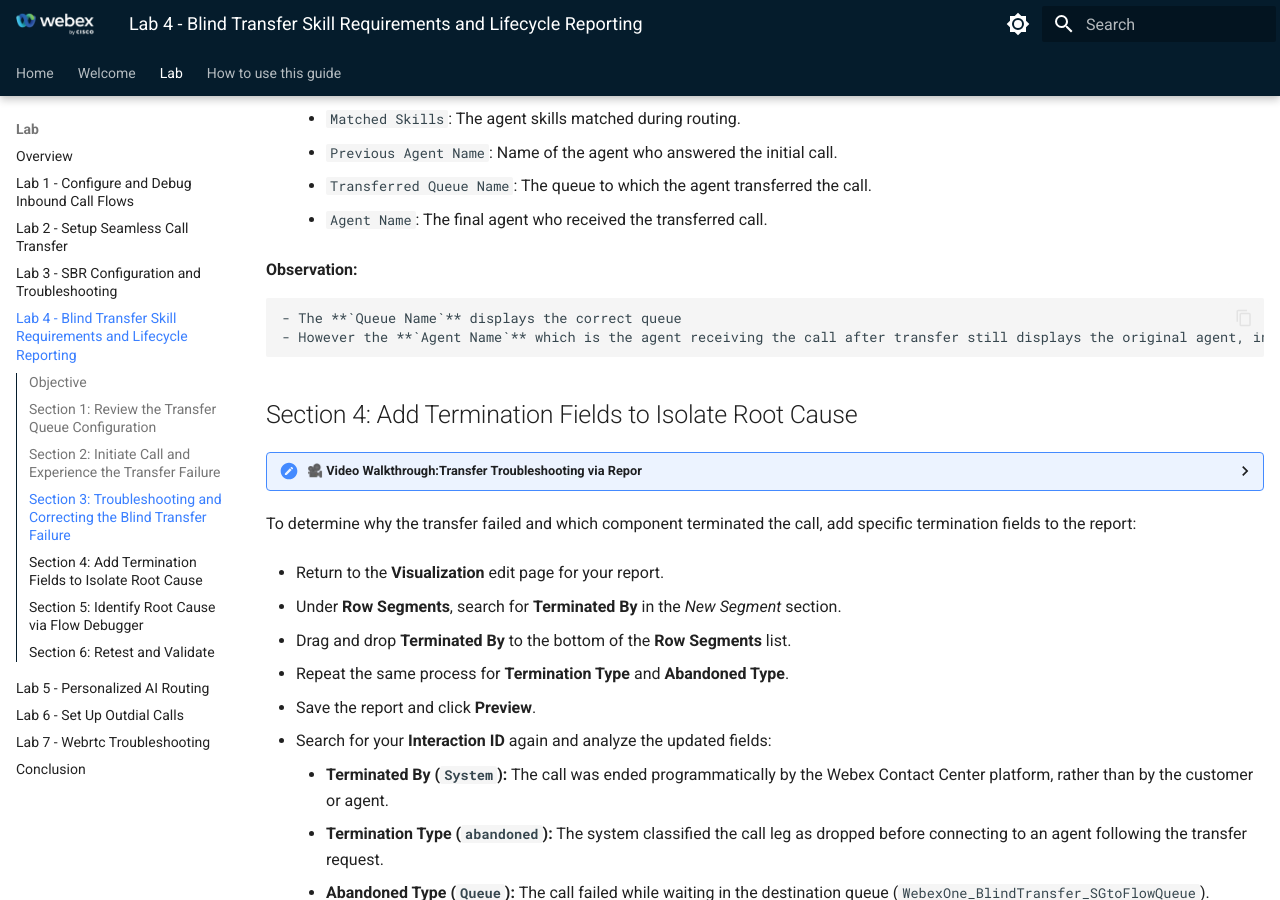
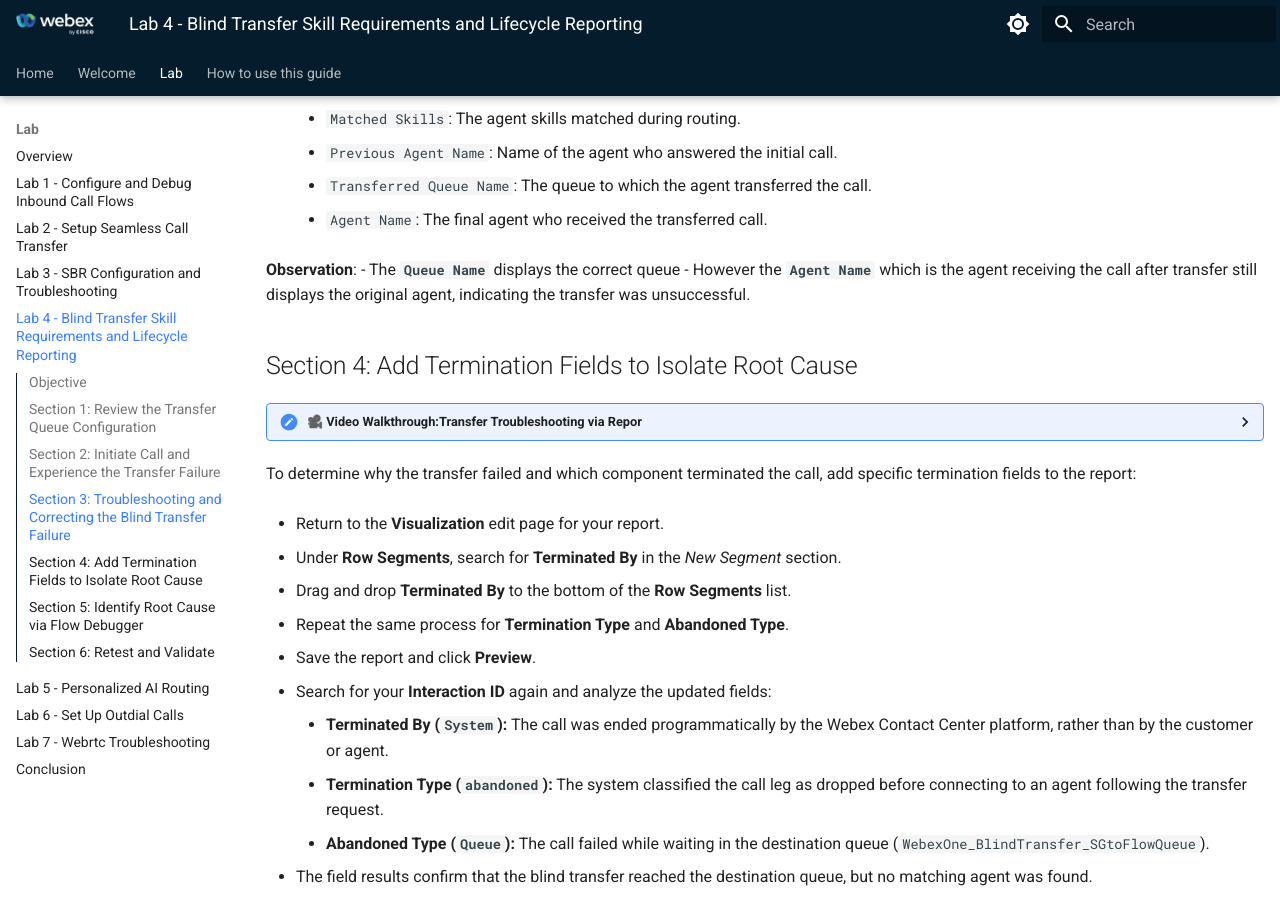
Before and after one commit to WebexCC-SA/LAB-21177, an MkDocs documentation site: the page built from docs/Excercise4.md, in a window 1280 px wide and 900 px high, scrolled down 3284 px. Built offline with MkDocs 1.6.1 and Material for MkDocs 9.7.7, drawn with Linux system fonts in a browser that asks for light colours.

```diff
--- a/docs/Excercise4.md
+++ b/docs/Excercise4.md
@@ -154,10 +154,9 @@ To troubleshoot a blind transfer failure, let's inspect two tools:
 	* `Transferred Queue Name`: The queue to which the agent transferred the call.
 	* `Agent Name`: The final agent who received the transferred call.
 
-  **Observation:**
-
-	- The **`Queue Name`** displays the correct queue
- 	- However the **`Agent Name`** which is the agent receiving the call after transfer still displays the original agent, indicating the transfer was unsuccessful.
+**Observation**:
+  - The **`Queue Name`** displays the correct queue
+  - However the **`Agent Name`** which is the agent receiving the call after transfer still displays the original agent, indicating the transfer was unsuccessful.
 
 ## Section 4: Add Termination Fields to Isolate Root Cause
 
```
